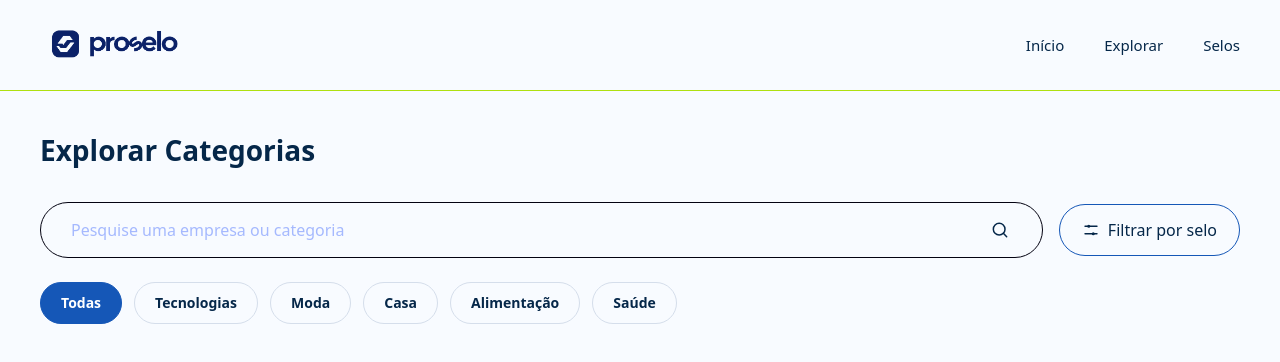
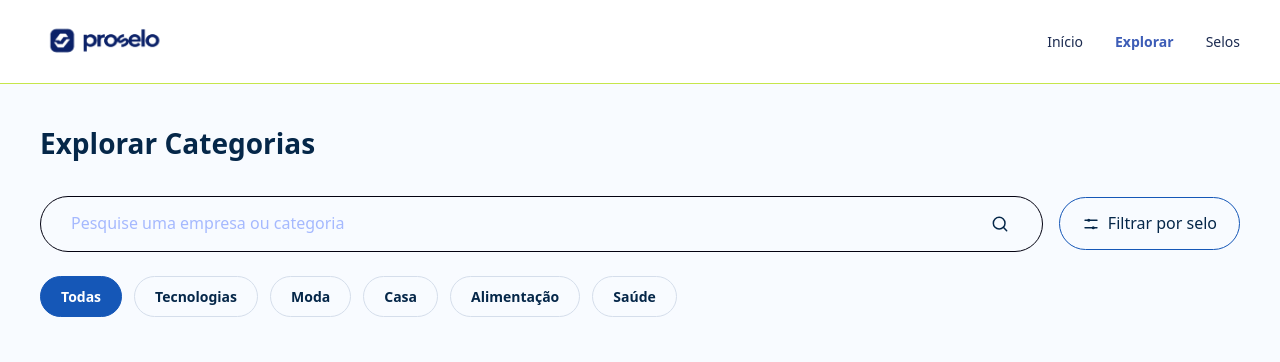
Before and after one commit to pedroliraa/sistema_cadastro_procon_cg, an Angular app in the folder front/: page /consulta-publica in a window 1280 px wide. Shown: the top 362 px of the page. Built offline with nearby package versions, Linux system fonts and the light colour scheme.

Commit message:
style: adiciona estilos do cabecalho da PB-16

```diff
--- a/front/src/app/app.css
+++ b/front/src/app/app.css
@@ -0,0 +1,54 @@
+.nav {
+    background-color: #ffffff;
+    border-bottom: 1px solid #c6e64b;
+}
+
+.nav .wrap {
+    display: flex;
+    align-items: center;
+    justify-content: space-between;
+    gap: 24px;
+    min-height: 80px;
+}
+
+.nav__logo {
+    display: flex;
+    align-items: center;
+}
+
+.nav__logo img {
+    display: block;
+    width: 130px;
+    height: auto;
+}
+
+.nav__links {
+    display: flex;
+    align-items: center;
+    gap: 32px;
+}
+
+.nav__links a {
+    color: #1c2b50;
+    text-decoration: none;
+    font-size: 14px;
+    font-weight: 500;
+}
+
+.nav__links a:hover,
+.nav__links a.active {
+    color: #3d5db7;
+    font-weight: 700;
+}
+
+@media (max-width: 600px) {
+    .nav .wrap {
+        flex-wrap: wrap;
+        justify-content: center;
+        padding: 12px 0;
+    }
+
+    .nav__links {
+        gap: 20px;
+    }
+}
```
